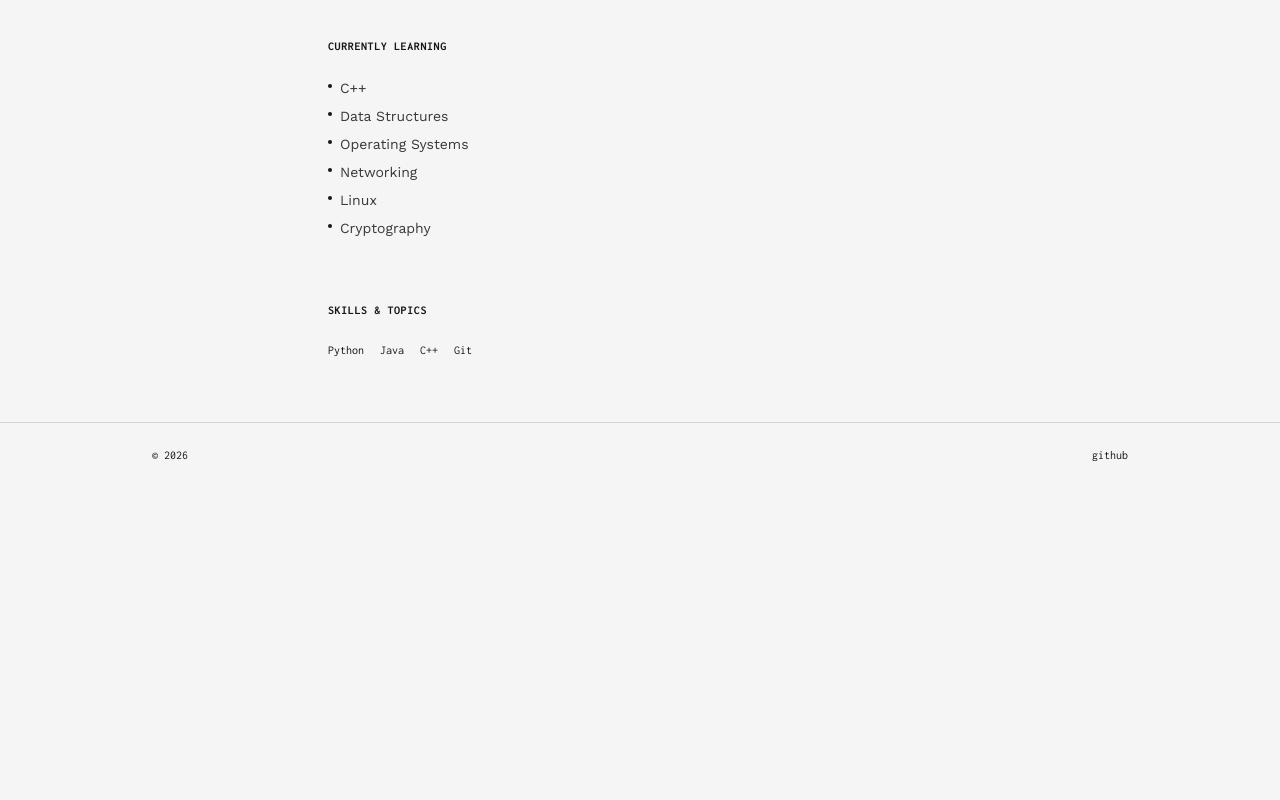
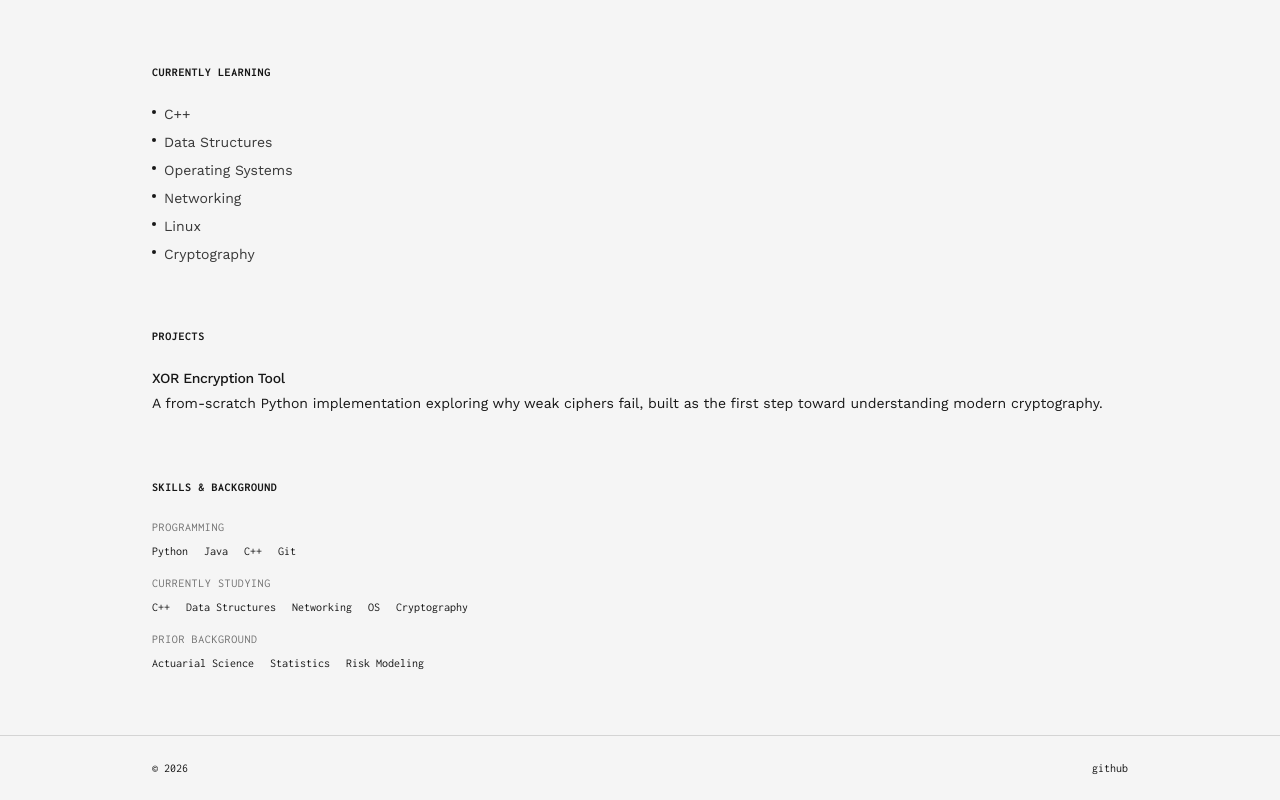
Before and after one commit to n0as-ark/logbook, a React (Vite) app: page /logbook/about in a window 1280 px wide. Shown: the part 369-1169 px from the top of the page. Before the commit the page ends 856 px from the top, so only its background shows below. Built offline with nearby package versions, Linux system fonts and the light colour scheme; the HTML template or start-up script is replaced by a standard one.

Commit message:
Update About.tsx

```diff
--- a/src/pages/About.tsx
+++ b/src/pages/About.tsx
@@ -7,20 +7,30 @@ const currentlyLearning = [
   "Cryptography",
 ];
 
-const skills = [
+const programmingSkills = [
   "Python", "Java", "C++", "Git",
+];
+const studyingSkills = ["C++", "Data Structures", "Networking", "OS", "Cryptography"];
+const priorSkills = ["Actuarial Science", "Statistics", "Risk Modeling"];
+const projects = [
+  {
+    title: "XOR Encryption Tool",
+    description:
+      "A from-scratch Python implementation exploring why weak ciphers fail, built as the first step toward understanding modern cryptography.",
+  },
 ];
 
 const About = () => {
   return (
-    <div className="max-w-2xl mx-auto px-6 py-16">
+    <div className="max-w-5xl mx-auto px-6 py-16">
       <h1 className="text-3xl font-semibold tracking-tight mb-8">About</h1>
-      <div className="space-y-6 mb-16">
+      <div className="space-y-6 mb-16 max-w-5xl">
         <p className="text-muted-foreground leading-relaxed">
-          I'm a student who got into CS because of cybersecurity — and now I'm building my way there. That means a lot of C++, data structures, operating systems, and networking before the fun stuff.
+          I've been interested in programming since high school, but ended up studying actuarial science and going into financial consulting. The interest never really went away though.
+          If anything, spending a few years working made me realize how much I actually wanted to pursue it — so here I am.
         </p>
         <p className="text-muted-foreground leading-relaxed">
-          This is where I keep track of what I'm learning. Partly for myself, partly in case it's useful to someone else.
+          This is where I write through what I'm learning. Systems programming and security are new territory for me, but I'm not starting from zero. Partly to keep track, partly because explaining something is the fastest way to find out if you actually understand it.
         </p>
       </div>
       {/* Currently learning */}
@@ -37,17 +47,64 @@ const About = () => {
           ))}
         </ul>
       </section>
+      {/* Projects */}
+      <section className="mb-16">
+        <h2 className="font-mono text-xs uppercase tracking-wider text-muted-foreground mb-6">
+          Projects
+        </h2>
+        <div className="space-y-6">
+          {projects.map((project) => (
+            <div key={project.title}>
+              <h3 className="text-sm font-medium text-foreground mb-1">{project.title}</h3>
+              <p className="text-sm text-muted-foreground leading-relaxed">
+                {project.description}
+              </p>
+            </div>
+          ))}
+        </div>
+      </section>
       {/* Skills */}
       <section>
         <h2 className="font-mono text-xs uppercase tracking-wider text-muted-foreground mb-6">
-          Skills & Topics
+          Skills & Background
         </h2>
-        <div className="flex flex-wrap gap-x-4 gap-y-2">
-          {skills.map((skill) => (
-            <span key={skill} className="font-mono text-xs text-muted-foreground">
-              {skill}
-            </span>
-          ))}
+        <div className="space-y-4">
+          <div>
+            <p className="font-mono text-xs text-muted-foreground/60 uppercase tracking-wider mb-2">
+              Programming
+            </p>
+            <div className="flex flex-wrap gap-x-4 gap-y-2">
+              {programmingSkills.map((skill) => (
+                <span key={skill} className="font-mono text-xs text-muted-foreground">
+                  {skill}
+                </span>
+              ))}
+            </div>
+          </div>
+          <div>
+            <p className="font-mono text-xs text-muted-foreground/60 uppercase tracking-wider mb-2">
+              Currently studying
+            </p>
+            <div className="flex flex-wrap gap-x-4 gap-y-2">
+              {studyingSkills.map((skill) => (
+                <span key={skill} className="font-mono text-xs text-muted-foreground">
+                  {skill}
+                </span>
+              ))}
+            </div>
+          </div>
+          <div>
+            <p className="font-mono text-xs text-muted-foreground/60 uppercase tracking-wider mb-2">
+              Prior background
+            </p>
+            <div className="flex flex-wrap gap-x-4 gap-y-2">
+              {priorSkills.map((skill) => (
+                <span key={skill} className="font-mono text-xs text-muted-foreground">
+                  {skill}
+                </span>
+              ))}
+            </div>
+          </div>
         </div>
       </section>
     </div>
```
